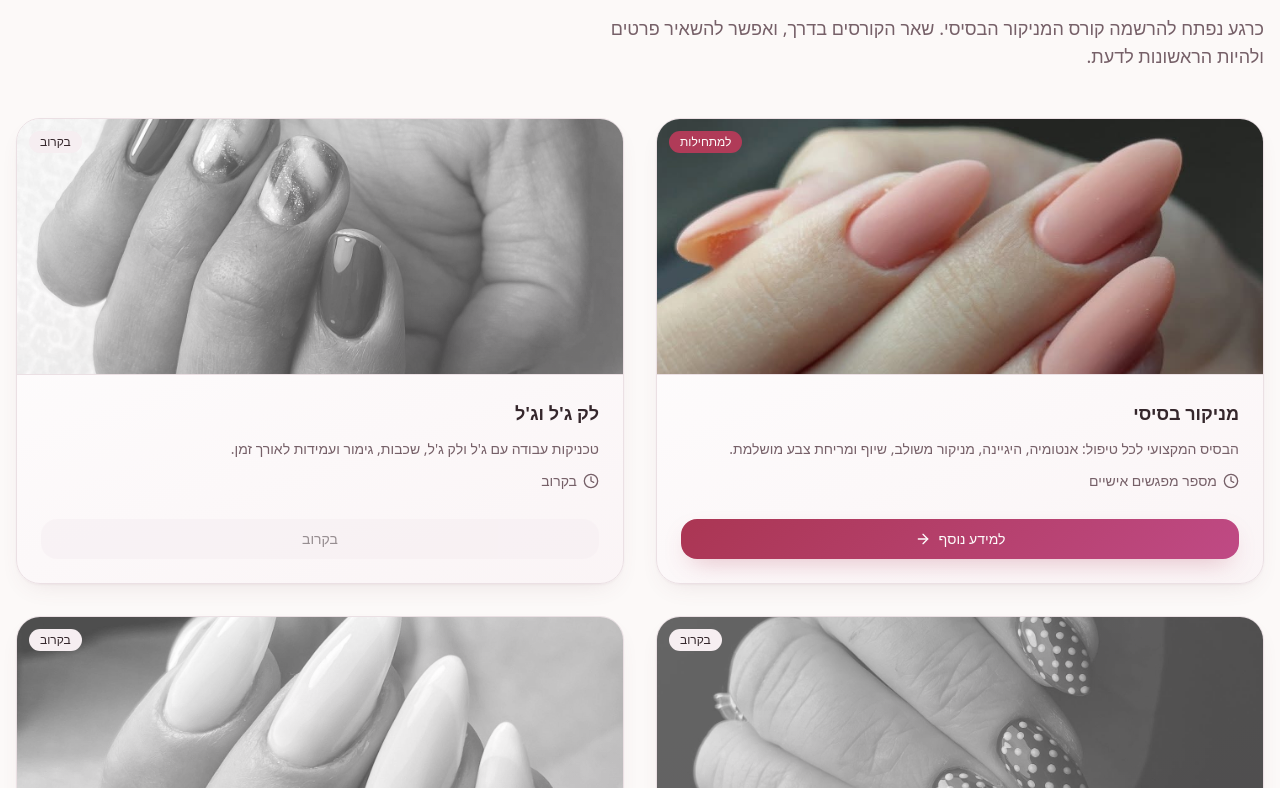
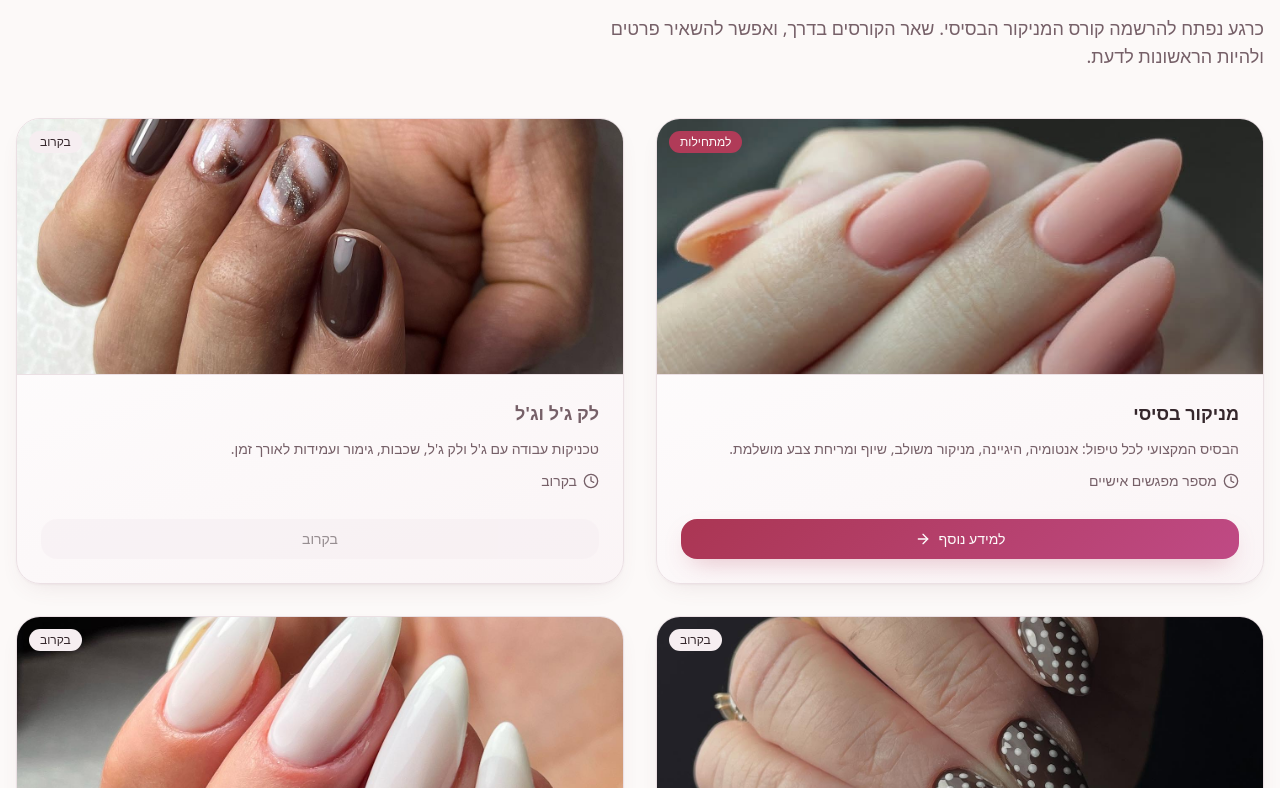
Before and after one commit to mendidou/modern-course-launch, a React (Vite) app: page / in a window 1280 px wide. Shown: the part 2212-3000 px from the top of the page. Built offline with nearby package versions, Linux system fonts and the light colour scheme; the HTML template or start-up script is replaced by a standard one.

Commit message:
Keep the coming-soon photos in colour
Greyscale on the photo made those courses read as unavailable rather than
not-yet-open. The muting now lives in the text: the title drops to the muted
colour, the badge and the button already said the rest.

```diff
--- a/src/components/CourseCard.tsx
+++ b/src/components/CourseCard.tsx
@@ -36,9 +36,7 @@ export const CourseCard = ({
           src={image}
           alt={title}
           style={{ objectPosition }}
-          className={`w-full h-full object-cover transition-transform duration-500 ${
-            comingSoon ? "grayscale opacity-70" : "group-hover:scale-[1.04]"
-          }`}
+          className="w-full h-full object-cover transition-transform duration-500 group-hover:scale-[1.04]"
         />
         <Badge
           variant={comingSoon ? "secondary" : "default"}
@@ -49,7 +47,9 @@ export const CourseCard = ({
       </div>
 
       <div className="flex flex-1 flex-col gap-3 p-6">
-        <h3 className="text-lg font-semibold">{title}</h3>
+        <h3 className={`text-lg font-semibold ${comingSoon ? "text-muted-foreground" : ""}`}>
+          {title}
+        </h3>
         <p className="text-sm text-muted-foreground line-clamp-2">{description}</p>
 
         <div className="flex items-center gap-1.5 text-sm text-muted-foreground">
```
